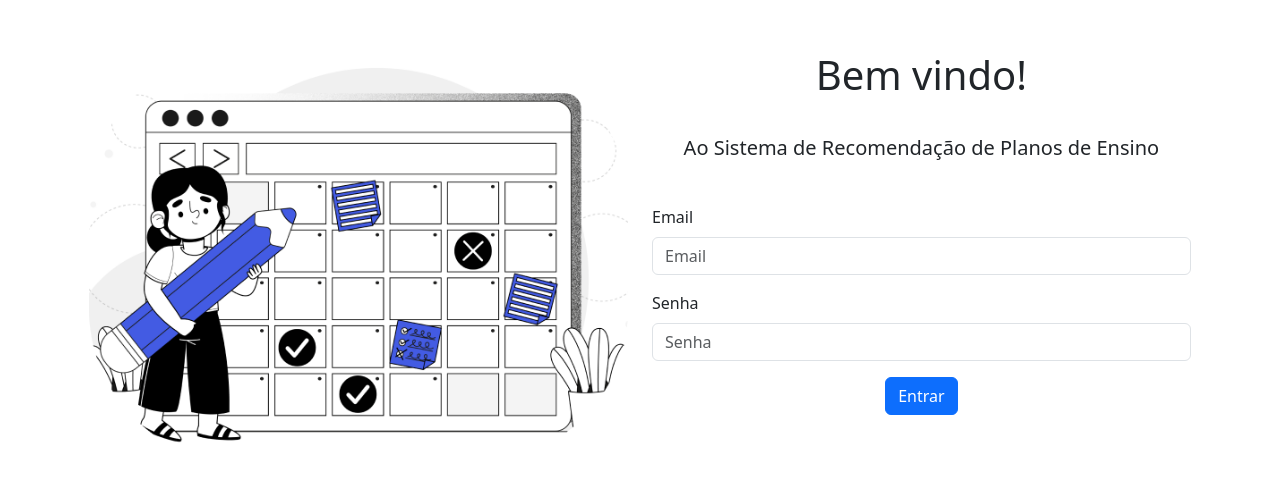
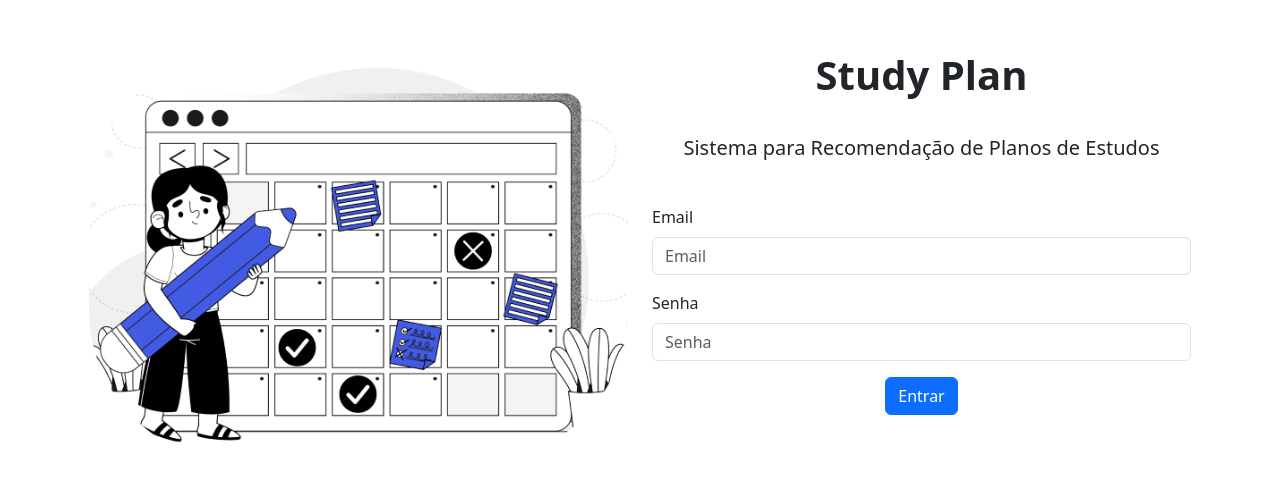
Before and after one commit to AndressaARodrigues/Study-Plan, a React (Vite) app: page /login in a window 1280 px wide. Shown: the part 143-624 px from the top of the page. Built offline with nearby package versions, Linux system fonts and the light colour scheme.

Commit message:
Ajustes código login para ficar padrão

```diff
--- a/src/view/login/login.jsx
+++ b/src/view/login/login.jsx
@@ -1,37 +1,39 @@
 import { useState } from 'react';
 import { Navigate } from 'react-router-dom';
+import { useSelector, useDispatch } from 'react-redux';
+
+import { getAuth, signInWithEmailAndPassword } from 'firebase/auth';
+import firebase from '../../config/firebase';
+
+import { logIn } from '../../store/userAction';
+
 import Button from 'react-bootstrap/Button';
 import Form from 'react-bootstrap/Form';
 import Image from 'react-bootstrap/Image';
 import Logo from '../../assets/logo-img.png';
 import '../login/login.css';
 
-import { getAuth, signInWithEmailAndPassword } from 'firebase/auth';
-import firebase from '../../config/firebase';
+function Login() {
+    const auth = getAuth(firebase);
 
-import { useSelector, useDispatch } from 'react-redux';
-import { logIn } from '../../store/userAction';
+    const dispatch = useDispatch();
+    const userLogged = useSelector((state) => state.user.userLogged);
 
-function Login() {
     const [email, setEmail] = useState();
     const [password, setPassword] = useState();
-    const [msgTipo, setMsgTipo] = useState();
-
-    const dispatch = useDispatch();
-    const auth = getAuth(firebase);
-    const userLogged = useSelector((state) => state.user.userLogged);
+    const [msgType, setMsgType] = useState();
 
     function logar() {
         signInWithEmailAndPassword(auth, email, password)
             .then(response => {
-                setMsgTipo('success');
+                setMsgType('success');
                 setTimeout(() => {
                     dispatch(logIn(email));
                 }, 2000);
                 console.log(response);
             })
             .catch((error) => {
-                setMsgTipo('error');
+                setMsgType('error');
                 console.log(error.message);
             });
     }
@@ -51,8 +53,8 @@ function Login() {
                         </div>
                     </div>
                     <div className="col-md-6 d-flex flex-column justify-content-between">
-                        <p className="h1 text-center font-weight-bold">Bem vindo!</p>
-                        <p className="lead text-center">Ao Sistema de Recomendação de Planos de Ensino</p>
+                        <p className="h1 text-center font-weight-bold"><strong>Study Plan</strong></p>
+                        <p className="lead text-center">Sistema para Recomendação de Planos de Estudos</p>
                         <Form>
                             <Form.Group className="mb-3" controlId="formBasicEmail">
                                 <Form.Label>Email</Form.Label>
@@ -65,12 +67,10 @@ function Login() {
                             <div className='text-center'>
                                 <Button onClick={logar} variant="primary" type="button">Entrar</Button>
                             </div>
-
                             <div className="msg-login text-black text-center my-5">
-                                {msgTipo === 'success' && <span><strong>WoW!</strong> Você está conectado!</span>}
-                                {msgTipo === 'error' && <span><strong>Ops!</strong> Verifique se a senha ou usuário estão corretos!  </span>}
+                                {msgType === 'success' && <span className="alert alert-success rounded mt-2"><strong>WoW!</strong> Você está conectado!</span>}
+                                {msgType === 'error' && <span className="alert alert-danger rounded mt-2"><strong>Ops!</strong> Verifique se a senha ou usuário estão corretos!  </span>}
                             </div>
-
                         </Form>
                     </div>
                 </div>
--- a/src/view/perfil/perfil.jsx
+++ b/src/view/perfil/perfil.jsx
@@ -16,9 +16,8 @@ function Perfil() {
     const auth = getAuth(firebase);
     const user = auth.currentUser;
 
+    const dispatch = useDispatch();
     const userDataFromRedux = useSelector(state => state.profile.data);
-    const dispatch = useDispatch();
-
     const [userData, setUserData] = useState(userDataFromRedux);
 
     const [isEditing, setIsEditing] = useState(false);
```
